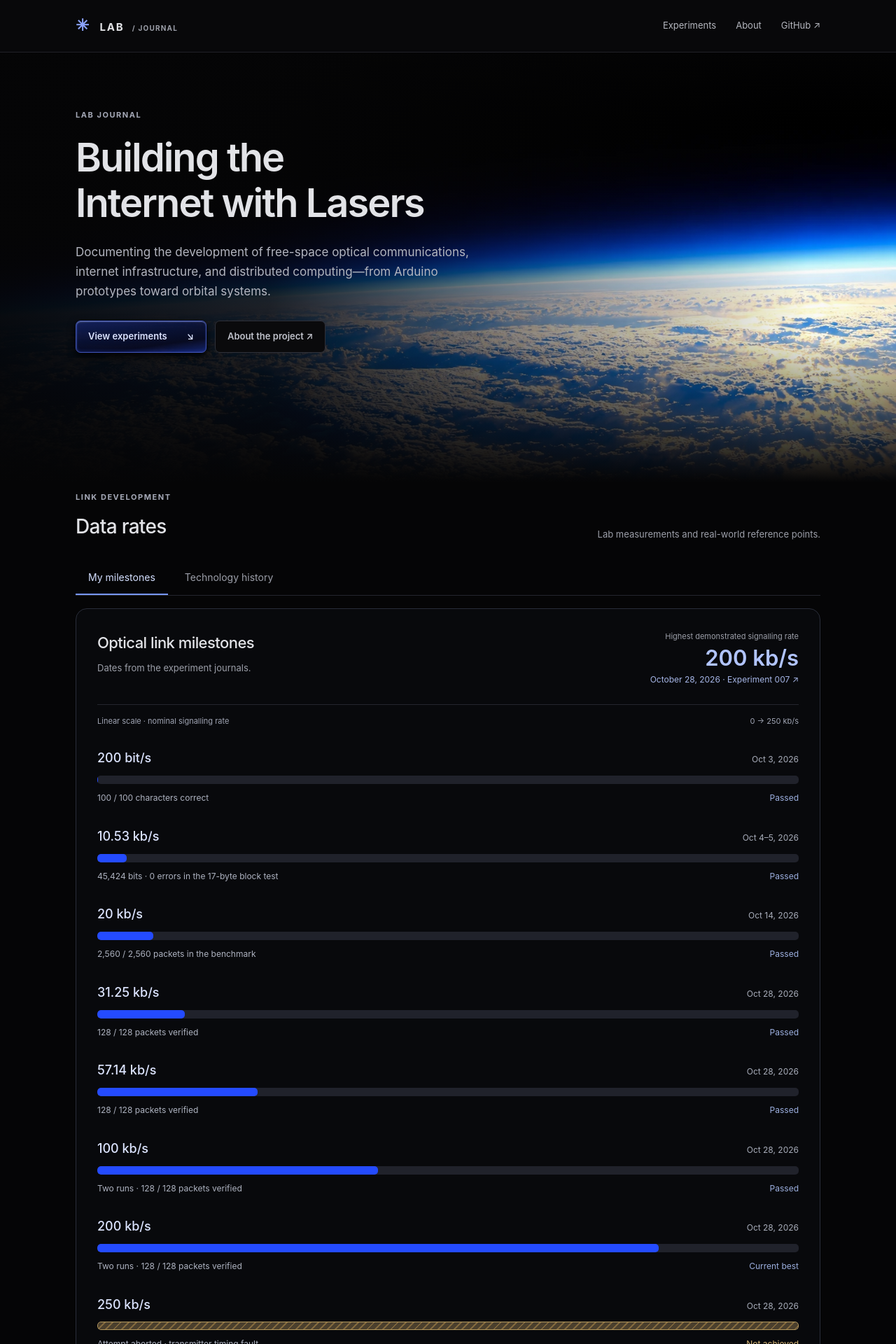
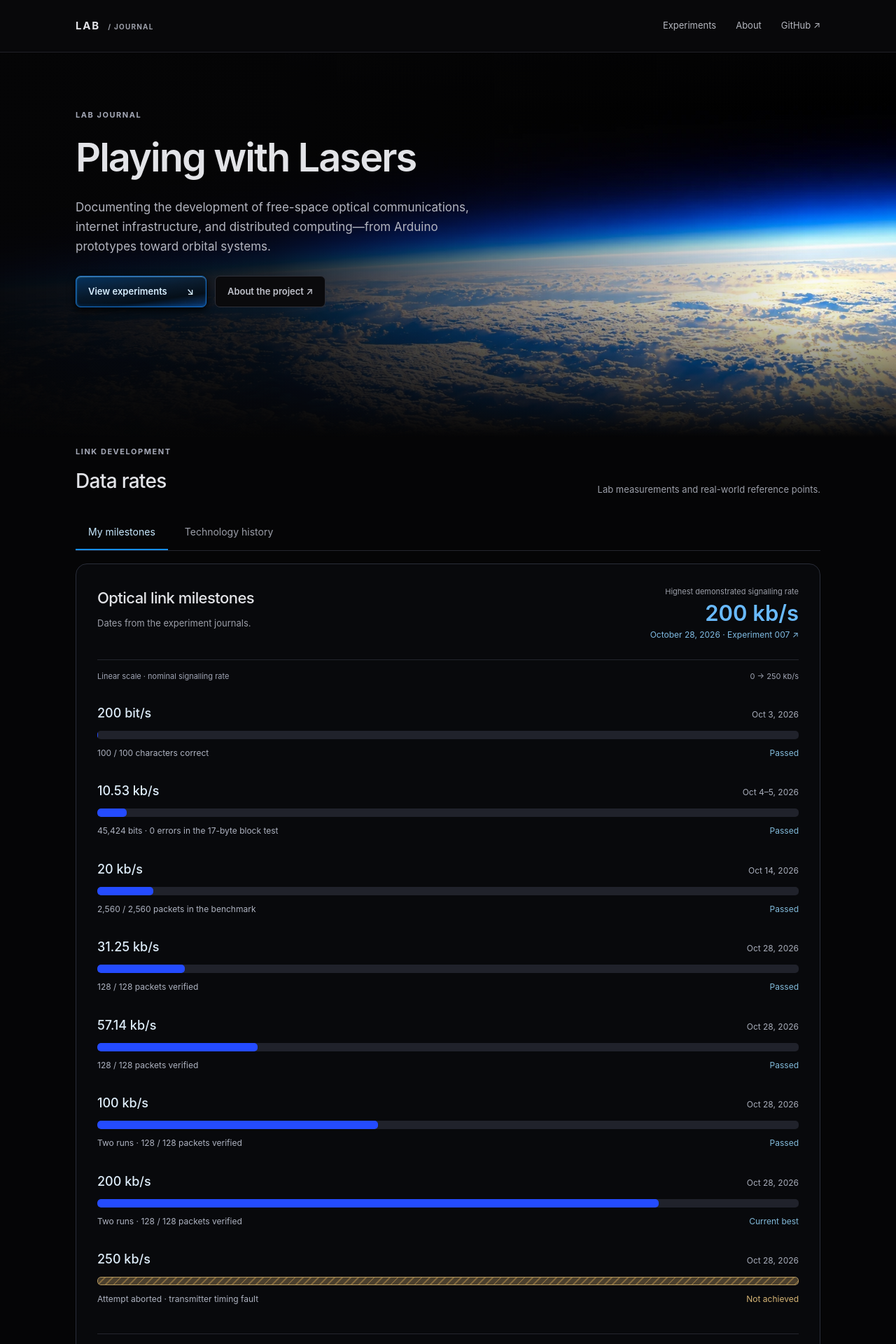
Before and after one commit to andrewpenner10-dev/lab, a Jekyll site: the page built from docs/index.md, in a window 1280 px wide. Shown: the top 1920 px of the page at 70% size. Built offline with Jekyll 4.4.1, drawn with Linux system fonts in a browser that asks for light colours.

Commit message:
Refine blue accents and simplify homepage titles

```diff
--- a/docs/_includes/data-rates.html
+++ b/docs/_includes/data-rates.html
@@ -27,10 +27,9 @@
     <ol class="rate-list history-list">
     {% for item in site.data.rate_history %}
       <li class="rate-row{% if item.own %} rate-own{% endif %}" data-bps="{{ item.bps }}">
-        <div class="history-row-top"><div><span class="rate-date">{{ item.year }}{% if item.own %} · THIS LAB{% endif %}</span><h4>{{ item.title }}</h4></div><strong class="rate-value">{{ item.label }}</strong></div>
+        <div class="history-row-top"><div><span class="rate-date">{{ item.year }}{% if item.own %} · THIS LAB{% endif %}</span><h4>{{ item.title }}{% if item.culture %}<span class="culture-label"> — <a href="{{ item.culture_source }}">{{ item.culture }}</a></span>{% endif %}</h4></div><strong class="rate-value">{{ item.label }}</strong></div>
         <div class="rate-track" aria-hidden="true"><span style="width:{{ item.width }}%"></span></div>
         <p class="history-note">{{ item.note }} {% if item.experiment %}<a href="{{ '/experiments/' | append: item.experiment | append: '/' | relative_url }}">Journal ↗</a>{% else %}<a href="{{ item.source }}">Source ↗</a>{% endif %}</p>
-        {% if item.culture %}<p class="culture-note"><span aria-hidden="true">↳</span> {{ item.culture }} <a href="{{ item.culture_source }}" aria-label="Source for the pop culture reference for {{ item.year }}">Reference ↗</a></p>{% endif %}
       </li>
     {% endfor %}
     </ol>
--- a/docs/_layouts/default.html
+++ b/docs/_layouts/default.html
@@ -10,7 +10,7 @@
 </head>
 <body>
   <header class="site-header"><div class="shell nav">
-    <a class="brand" href="{{ '/' | relative_url }}"><span class="mark">✳</span> LAB <span class="brand-sub">/ JOURNAL</span></a>
+    <a class="brand" href="{{ '/' | relative_url }}">LAB <span class="brand-sub">/ JOURNAL</span></a>
     <nav aria-label="Main navigation"><a href="{{ '/' | relative_url }}#experiments">Experiments</a><a href="{{ '/about/' | relative_url }}">About</a><a href="https://github.com/andrewpenner10-dev/lab" target="_blank" rel="noopener">GitHub ↗</a></nav>
   </div></header>
   <main>{{ content }}</main>
--- a/docs/assets/style.css
+++ b/docs/assets/style.css
@@ -5,23 +5,22 @@
   --text: #e2e3e7;
   --muted: #9c9fa9;
   --line: #24262e;
-  --accent: #9aafff;
+  --accent: #69baff;
 }
 * { box-sizing: border-box; }
 html { scroll-behavior: smooth; }
 body { margin: 0; background: var(--bg); color: var(--text); font-family: ui-sans-serif, -apple-system, BlinkMacSystemFont, "Segoe UI", sans-serif; line-height: 1.65; -webkit-font-smoothing: antialiased; }
 a { color: inherit; text-decoration: none; }
-a:focus-visible { outline: 2px solid #93adff; outline-offset: 5px; }
+a:focus-visible { outline: 2px solid #57adff; outline-offset: 5px; }
 .shell { max-width: 1120px; padding: 0 28px; margin: auto; }
 .narrow { max-width: 790px; }
 .site-header { background: #08080a; border-bottom: 1px solid #212127; }
 .nav { min-height: 74px; display: flex; align-items: center; justify-content: space-between; gap: 24px; }
 .brand { font-weight: 750; letter-spacing: .12em; font-size: 15px; }
-.mark { color: #8ba3ff; font-size: 23px; margin-right: 8px; }
 .brand-sub { font-size: 10px; color: var(--muted); letter-spacing: .12em; margin-left: 6px; }
 .nav nav { display: flex; gap: 28px; }
 .nav nav a { font-size: 13px; color: #b4b6be; }
-.nav nav a:hover, .back:hover { color: #c7d2ff; }
+.nav nav a:hover, .back:hover { color: #c0e7ff; }
 .hero, .article-hero { position: relative; isolation: isolate; overflow: hidden; background: #050506; }
 .hero { padding: 80px 0 52px; }
 /* Orbital horizon: black space, blue atmosphere, and sunlit clouds. */
@@ -44,13 +43,13 @@ a:focus-visible { outline: 2px solid #93adff; outline-offset: 5px; }
 .actions { display: flex; flex-wrap: wrap; gap: 12px; margin-top: 28px; }
 .primary, .secondary { display: inline-flex; align-items: center; gap: 28px; padding: 11px 17px; border-radius: 7px; font-size: 13px; font-weight: 600; }
 .primary {
-  color: #dce3ff; border: 1px solid #3e51b2;
-  background: linear-gradient(172deg, #596ed15c 0%, #182a8c85 8%, #09113eaa 45%, #070a21ed 72%, #2138bd80 100%);
-  box-shadow: inset 0 1px 1px #c3d1ff65, inset 1px 0 2px #627fff45, inset 0 -2px 4px #3155ff30, 0 4px 12px #000;
+  color: #d9efff; border: 1px solid #146fca;
+  background: linear-gradient(172deg, #2398e65c 0%, #064a8c85 8%, #051e36aa 45%, #040e18ed 72%, #0759bd80 100%);
+  box-shadow: inset 0 1px 1px #c0edff65, inset 1px 0 2px #31b2ff45, inset 0 -2px 4px #087dff30, 0 4px 12px #000;
 }
-.primary:hover { border-color: #8197ff; background-color: #11205e; }
+.primary:hover { border-color: #50baff; background-color: #062c50; }
 .secondary { background: #0a0a0c; border: 1px solid #2e3039; color: #bfc1ca; }
-.secondary:hover { border-color: #667197; }
+.secondary:hover { border-color: #497c98; }
 .metrics { margin-top: 54px; padding: 22px 0 0; border-top: 1px solid var(--line); display: grid; grid-template-columns: repeat(3, 1fr); gap: 24px; }
 .metrics>div { display: flex; flex-direction: column; gap: 4px; }
 .metrics strong { font-size: 23px; font-weight: 550; letter-spacing: -.025em; }
@@ -62,12 +61,12 @@ a:focus-visible { outline: 2px solid #93adff; outline-offset: 5px; }
 .section-heading>p { color: var(--muted); font-size: 13px; margin: 0; }
 .entries { border-top: 1px solid var(--line); }
 .entry { display: grid; grid-template-columns: 65px 1fr 24px; gap: 22px; padding: 25px 10px; border-bottom: 1px solid var(--line); }
-.entry:hover { background: linear-gradient(110deg, #101634, #09090d 55%); }
-.entry-num { font-size: 19px; font-weight: 550; color: #9caee8; font-variant-numeric: tabular-nums; }
+.entry:hover { background: linear-gradient(110deg, #071d2d, #09090d 55%); }
+.entry-num { font-size: 19px; font-weight: 550; color: #69baff; font-variant-numeric: tabular-nums; }
 .entry-date { color: var(--muted); font-size: 11px; letter-spacing: .06em; }
 .entry h3 { font-size: 19px; font-weight: 550; line-height: 1.4; margin: 5px 0 8px; }
 .entry p { color: var(--muted); font-size: 14px; margin: 0; max-width: 730px; }
-.entry-arrow { color: #8f9bca; }
+.entry-arrow { color: #7caac7; }
 .footer { border-top: 1px solid var(--line); background: #08080a; }
 .foot-inner { padding-top: 24px; padding-bottom: 24px; display: flex; justify-content: space-between; gap: 15px; color: var(--muted); font-size: 12px; }
 .foot-inner a { color: var(--accent); }
@@ -82,14 +81,14 @@ a:focus-visible { outline: 2px solid #93adff; outline-offset: 5px; }
 .prose h3 { font-size: 21px; font-weight: 600; margin-top: 32px; }
 .prose p, .prose li { color: #bfc1ca; }
 .prose strong { color: #e0e1e7; }
-.prose a { color: #a4b7ff; text-decoration: underline; text-underline-offset: 3px; }
+.prose a { color: #69baff; text-decoration: underline; text-underline-offset: 3px; }
 .prose img { max-width: 100%; height: auto; border-radius: 6px; border: 1px solid #333642; }
-.prose blockquote { border-left: 2px solid #4359b0; margin: 25px 0; padding: 5px 20px; background: #0c0e16; }
+.prose blockquote { border-left: 2px solid #167cc5; margin: 25px 0; padding: 5px 20px; background: #0c0e16; }
 .prose pre { max-width: 100%; overflow-x: auto; background: #101116; color: #c9cedd; padding: 20px; border: 1px solid #272a35; border-radius: 7px; }
 .prose code { font-size: .88em; }
 .prose table { border-collapse: collapse; width: 100%; font-size: 13px; display: block; overflow-x: auto; }
 .prose th, .prose td { text-align: left; border-bottom: 1px solid var(--line); padding: 11px 15px; }
-.prose th { color: #b9c5eb; }
+.prose th { color: #b7d9e9; }
 .prose hr { border: 0; border-top: 1px solid var(--line); margin: 40px 0; }
 .article-bottom { padding-bottom: 55px; color: var(--accent); font-size: 13px; }
 @media(max-width:680px) {
@@ -120,28 +119,28 @@ a:focus-visible { outline: 2px solid #93adff; outline-offset: 5px; }
 .rate-tabs { display: flex; gap: 6px; margin-bottom: 18px; border-bottom: 1px solid var(--line); }
 .rate-tabs[hidden], .rate-panel[hidden] { display: none; }
 .rate-tabs button { font: inherit; font-size: 14px; cursor: pointer; padding: 12px 18px; border: 0; border-bottom: 2px solid transparent; color: var(--muted); background: transparent; }
-.rate-tabs button[aria-selected="true"] { color: #d4dfff; border-bottom-color: #7796ff; }
-.rate-tabs button:focus-visible, .rate-panel:focus-visible { outline: 2px solid #93adff; outline-offset: 4px; }
+.rate-tabs button[aria-selected="true"] { color: #c7e9ff; border-bottom-color: #168fff; }
+.rate-tabs button:focus-visible, .rate-panel:focus-visible { outline: 2px solid #57adff; outline-offset: 4px; }
 .rate-panel { background: #090a0de8; border: 1px solid #292d39; border-radius: 16px; padding: 30px; margin-bottom: 22px; }
 .rate-intro { display: flex; justify-content: space-between; align-items: start; gap: 30px; margin-bottom: 25px; }
 .rate-intro h3 { font-size: 22px; font-weight: 550; margin: 0 0 8px; letter-spacing: -.025em; }
 .rate-intro p { color: var(--muted); font-size: 13px; max-width: 660px; margin: 0; }
 .rate-summary { display: flex; flex-direction: column; text-align: right; flex-shrink: 0; }
 .rate-summary>span { color: var(--muted); font-size: 11px; }
-.rate-summary strong { font-size: 31px; color: #b1c4ff; font-weight: 600; line-height: 1.4; }
-.rate-summary a { color: #a6b6e7; font-size: 12px; }
+.rate-summary strong { font-size: 31px; color: #69baff; font-weight: 600; line-height: 1.4; }
+.rate-summary a { color: #80bce4; font-size: 12px; }
 .rate-scale { display: flex; justify-content: space-between; gap: 20px; color: #a0a5b4; font-size: 11px; padding: 14px 0; border-top: 1px solid var(--line); }
 .rate-scale span:last-child { white-space: nowrap; }
 .rate-list { list-style: none; margin: 0; padding: 0; }
 .rate-row { padding: 15px 0; }
 .rate-row-top, .rate-row-bottom, .history-row-top { display: flex; justify-content: space-between; gap: 16px; align-items: baseline; }
-.rate-value { font-size: 18px; font-weight: 550; white-space: nowrap; color: #dce4ff; }
+.rate-value { font-size: 18px; font-weight: 550; white-space: nowrap; color: #deedfa; }
 a.rate-value:hover { text-decoration: underline; text-underline-offset: 4px; }
 .rate-date { color: #a9aebb; font-size: 12px; }
 .rate-track { height: 12px; border-radius: 5px; background: #20222b; margin: 10px 0; overflow: hidden; }
 .rate-track>span { display: block; height: 100%; min-width: 1px; border-radius: inherit; background: #244bff; }
 .rate-row-bottom { font-size: 12px; color: #aeb3c1; }
-.rate-status { white-space: nowrap; color: #9cafdf; }
+.rate-status { white-space: nowrap; color: #82bada; }
 .rate-record .rate-track>span { background: #244bff; }
 .rate-attempt .rate-track>span { background: repeating-linear-gradient(135deg, #a17b3355 0px, #a17b3355 6px, #d7a64e88 6px, #d7a64e88 8px); box-shadow: none; border: 1px solid #b3975c; }
 .rate-attempt .rate-status { color: #d6b576; }
@@ -150,15 +149,13 @@ a.rate-value:hover { text-decoration: underline; text-underline-offset: 4px; }
 .rate-results strong { font-size: 23px; font-weight: 550; }
 .rate-results span { font-size: 12px; color: var(--muted); }
 .rate-note { font-size: 12px; color: #a3a9b7; line-height: 1.75; margin: 22px 0 0; }
-.rate-note a, .history-note a, .culture-note a { color: #a8baff; text-decoration: underline; text-underline-offset: 3px; }
+.rate-note a, .history-note a { color: #69baff; text-decoration: underline; text-underline-offset: 3px; }
 .history-row-top h4 { font-size: 17px; font-weight: 550; margin: 3px 0 0; }
 .history-list .rate-row { border-bottom: 1px solid #20232d; padding: 22px 0; }
 .history-list .rate-row:last-child { border-bottom: 0; }
 .history-list .rate-track>span { background: #244bff; min-width: 0; border-radius: 0; }
-.history-note, .culture-note { font-size: 12px; color: #a4aab8; margin: 7px 0 0; }
-.culture-note { color: #b8bdd0; }
-.culture-note>span { color: #8098e9; margin-right: 4px; }
-.rate-own h4, .rate-own .rate-value, .rate-own .rate-date { color: #b1c4ff; }
+.history-note { font-size: 12px; color: #a4aab8; margin: 7px 0 0; }
+.rate-own h4, .rate-own .rate-value, .rate-own .rate-date { color: #69baff; }
 .history-list .rate-own .rate-track>span { background: #244bff; }
 @media(max-width:680px) {
   .hero { padding-bottom: 130px; }
@@ -177,7 +174,10 @@ a.rate-value:hover { text-decoration: underline; text-underline-offset: 4px; }
 
 .history-zoom { display: flex; align-items: center; gap: 12px; margin-bottom: 16px; font-size: 13px; color: #b9c0d0; }
 .history-zoom[hidden], .history-list .rate-row[hidden] { display: none; }
-.history-zoom select { max-width: 100%; font: inherit; color: #e0e6ff; background: #10131d; border: 1px solid #404b70; border-radius: 6px; padding: 9px; color-scheme: dark; }
-.history-zoom select:focus-visible { outline: 2px solid #7996ff; outline-offset: 3px; }
+.history-zoom select { max-width: 100%; font: inherit; color: #dceefa; background: #10131d; border: 1px solid #30566c; border-radius: 6px; padding: 9px; color-scheme: dark; }
+.history-zoom select:focus-visible { outline: 2px solid #57adff; outline-offset: 3px; }
 .history-scale-note { font-size: 12px; color: #a4aab8; margin: 0 0 10px; }
 @media(max-width: 600px) { .history-zoom { align-items: flex-start; flex-direction: column; gap: 6px; } }
+
+.culture-label { font-weight: 400; color: #9eacb7; }
+.culture-label a:hover { color: var(--accent); text-decoration: underline; text-underline-offset: 3px; }
--- a/docs/index.md
+++ b/docs/index.md
@@ -4,7 +4,7 @@ title: Home
 ---
 <section class="hero"><div class="shell">
   <div class="eyebrow">LAB JOURNAL</div>
-  <h1>Building the Internet with Lasers</h1>
+  <h1>Playing with Lasers</h1>
   <p class="hero-copy">Documenting the development of free-space optical communications, internet infrastructure, and distributed computing—from Arduino prototypes toward orbital systems.</p>
   <div class="actions"><a class="primary" href="#experiments">View experiments <span>↘</span></a><a class="secondary" href="{{ '/about/' | relative_url }}">About the project ↗</a></div>
 </div></section>
```
Also changed, not shown: docs/_data/rate_history.json (+4 -4 lines).
